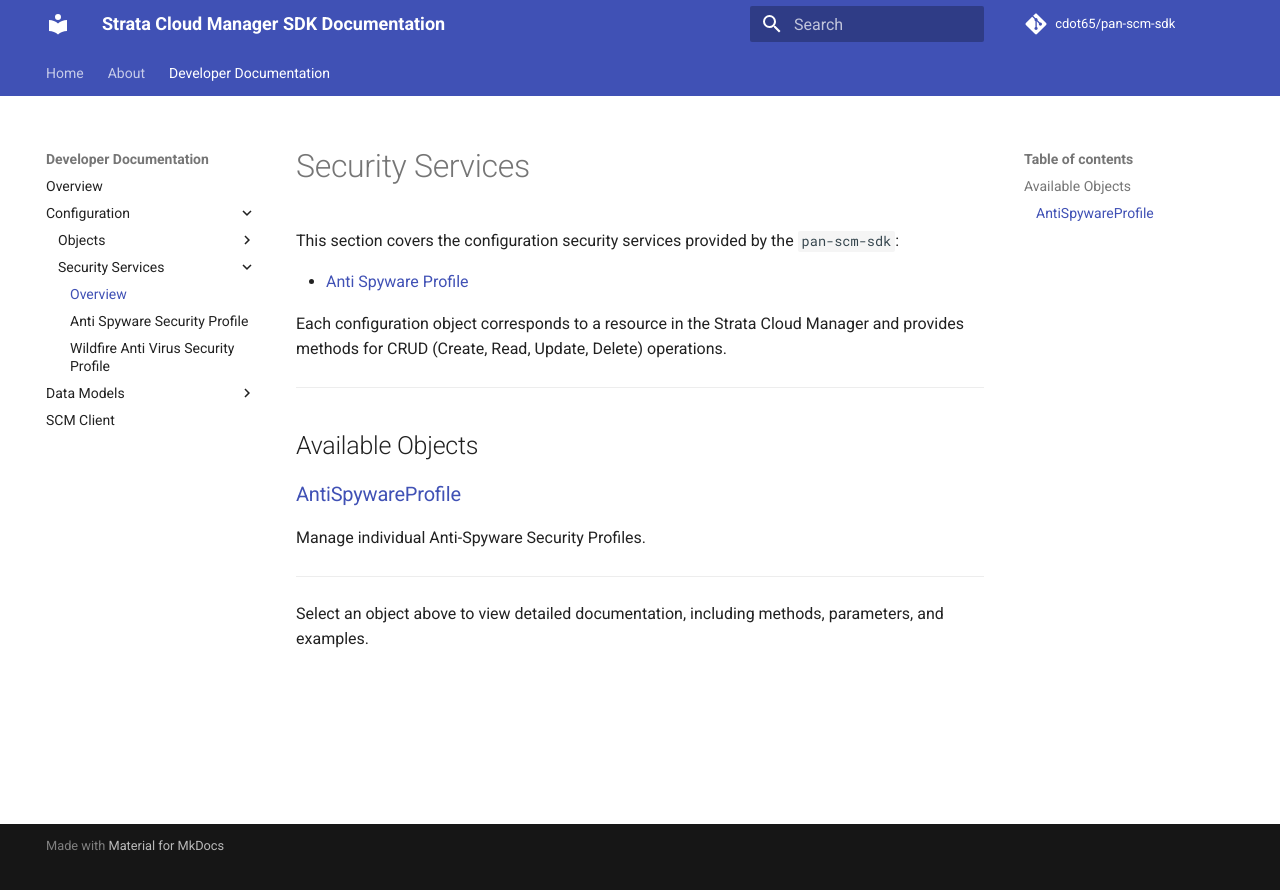
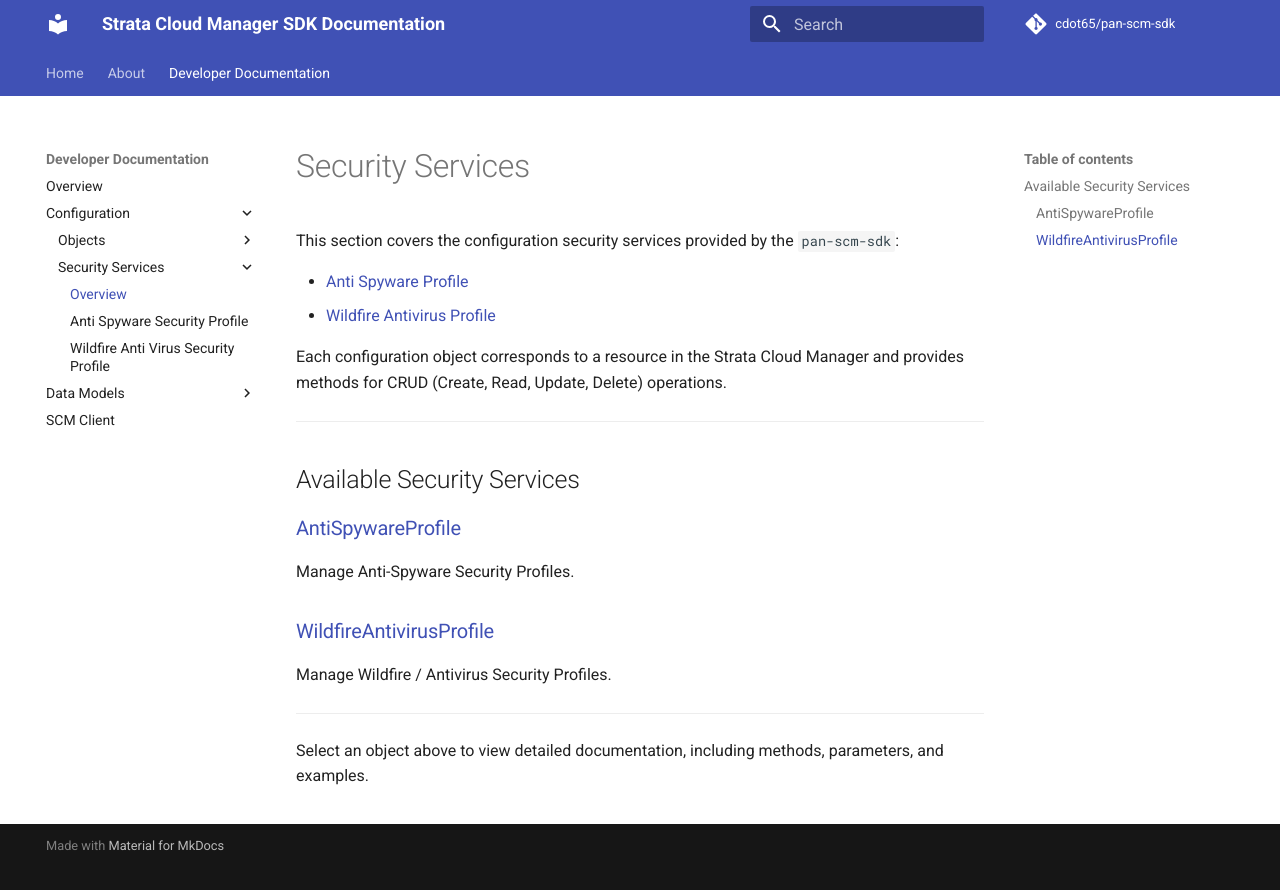
Before and after one commit to cdot65/pan-scm-sdk, an MkDocs documentation site: the page built from docs/sdk/config/security_services/index.md, in a window 1280 px wide. Shown: the top 890 px of the page. Built offline with MkDocs 1.6.1 and Material for MkDocs 9.7.7, drawn with Linux system fonts in a browser that asks for light colours; comment, search, counter and statistics services are not loaded.

Commit message:
Add WildfireAntivirusProfile to security services
Updated the documentation to include the Wildfire Antivirus Profile under security services, providing details for managing these profiles within Strata Cloud Manager. This enhancement improves clarity and expands the list of configurable security objects.

```diff
--- a/docs/sdk/config/security_services/index.md
+++ b/docs/sdk/config/security_services/index.md
@@ -3,17 +3,23 @@
 This section covers the configuration security services provided by the `pan-scm-sdk`:
 
 - [Anti Spyware Profile](anti_spyware.md)
+- [Wildfire Antivirus Profile](wildfire_antivirus.md)
 
 Each configuration object corresponds to a resource in the Strata Cloud Manager and provides methods for CRUD (Create,
 Read, Update, Delete) operations.
 
 ---
 
-## Available Objects
+## Available Security Services
 
 ### [AntiSpywareProfile](anti_spyware.md)
 
-Manage individual Anti-Spyware Security Profiles.
+Manage Anti-Spyware Security Profiles.
+
+### [WildfireAntivirusProfile](wildfire_antivirus.md)
+
+Manage Wildfire / Antivirus Security Profiles.
+
 
 ---
 
```
